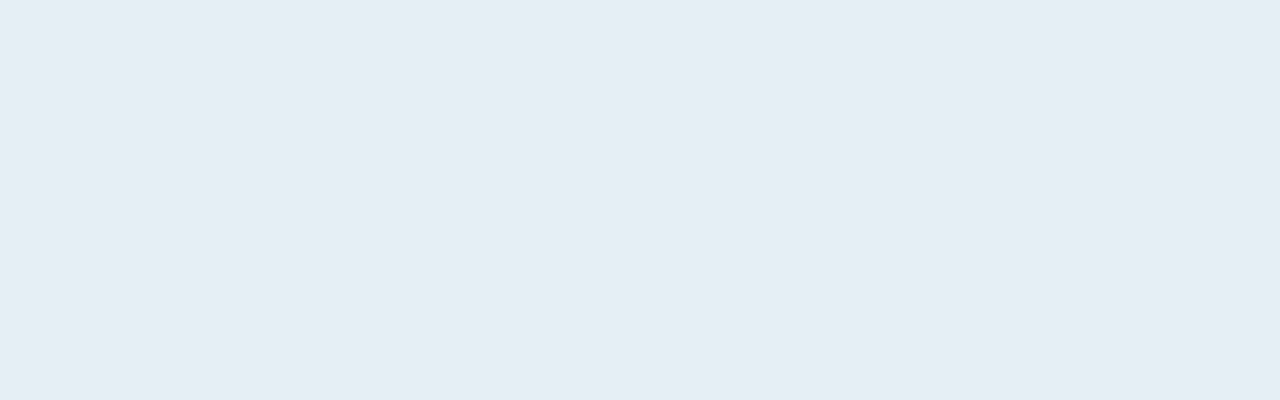
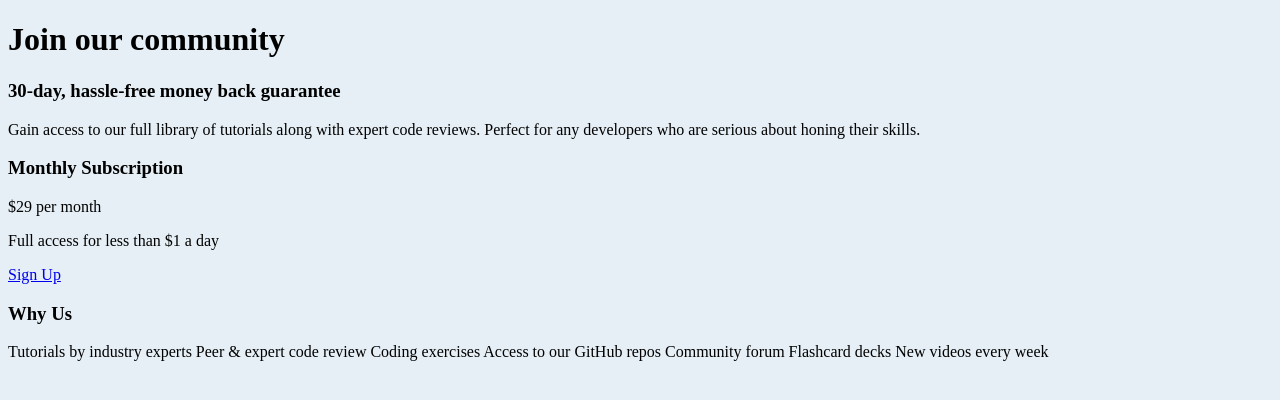
Before and after one commit to devroboco/single-price-grid-component, a plain HTML site: page index.html in a window 1280 px wide. Drawn offline with Linux system fonts and the light colour scheme.

Commit message:
estrutura html inicial

```diff
--- a/index.html
+++ b/index.html
@@ -1,5 +1,5 @@
 <!DOCTYPE html>
-<html lang="en">
+<html lang="pt-br">
 
 <head>
   <meta charset="UTF-8">
@@ -9,6 +9,32 @@
 </head>
 
 <body>
+  <main class="main">
+    <div>
+      <h1>Join our community</h1>
+      <h3>30-day, hassle-free money back guarantee</h3>
+      <p>Gain access to our full library of tutorials along with expert code reviews.
+        Perfect for any developers who are serious about honing their skills.</p>
+    </div>
+    <div>
+      <div>
+        <h3>Monthly Subscription</h3>
+        <p><span>&dollar;29</span> per month</p>
+        <p>Full access for less than &dollar;1 a day</p>
+        <a href="/">Sign Up</a>
+      </div>
+      <div>
+        <h3>Why Us</h3>
+        <p>Tutorials by industry experts
+          Peer &amp; expert code review
+          Coding exercises
+          Access to our GitHub repos
+          Community forum
+          Flashcard decks
+          New videos every week</p>
+      </div>
+    </div>
+  </main>
 </body>
 
 </html>
```
